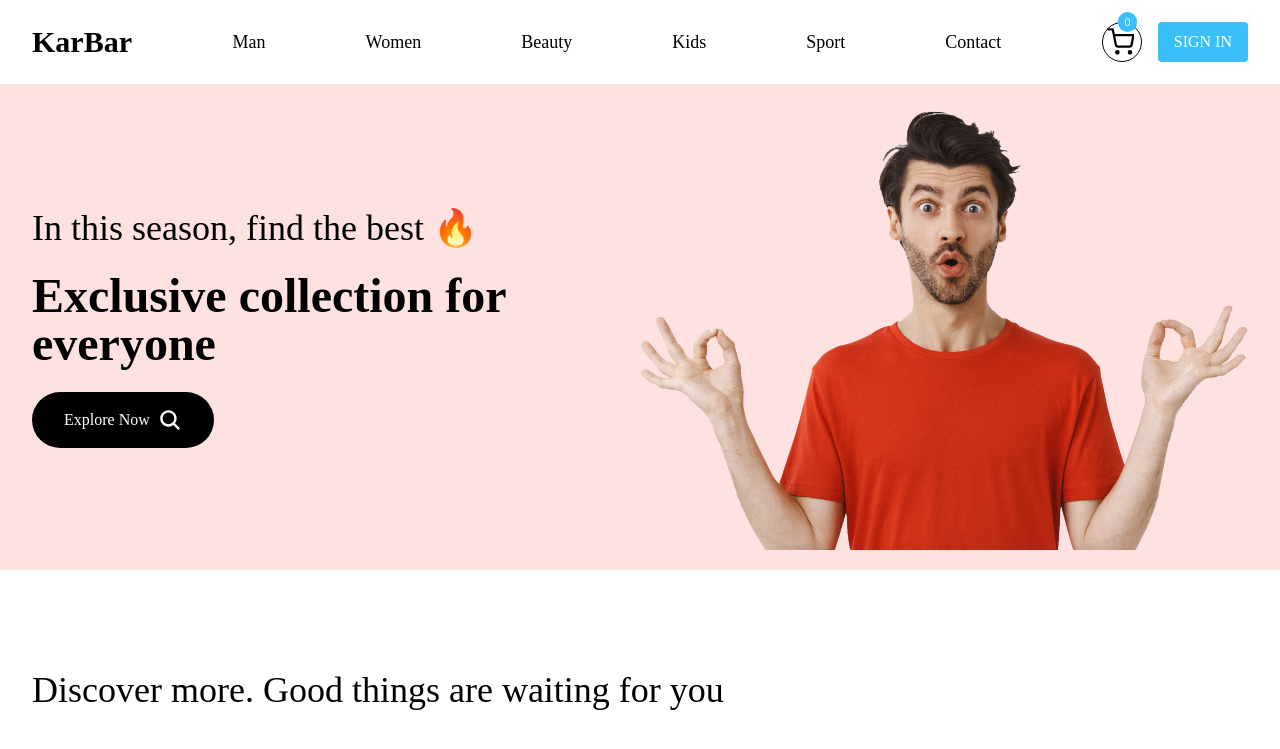
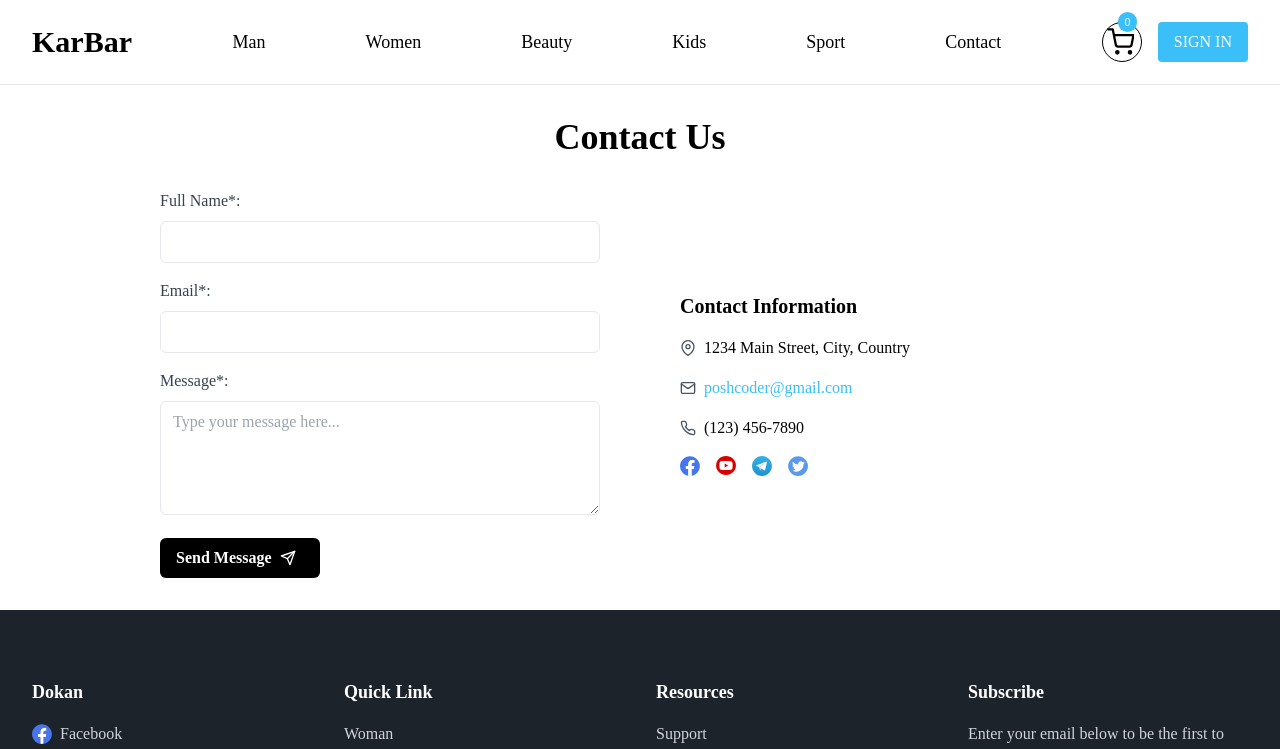
Before and after one commit to mdsajalali/karbar-frontend, a React (Vite) app: page /contact in a window 1280 px wide. Shown: the top 749 px of the page. Built offline with nearby package versions, Linux system fonts and the light colour scheme.

Commit message:
contact section added

```diff
--- a/src/App.jsx
+++ b/src/App.jsx
@@ -1,22 +1,12 @@
-import Banner from "./pages/Banner";
-import Delivery from "./pages/Delivery";
-import DepartmentShop from "./pages/DepartmentShop";
-import Discover from "./pages/Discover";
+import { Outlet } from "react-router-dom";
 import Footer from "./pages/Footer";
-import Navbar from "./pages/Navbar"
-import Offer from "./pages/Offer";
-import Testimonial from "./pages/Testimonial";
+import Navbar from "./pages/Navbar";
 
 const App = () => {
   return (
     <>
       <Navbar />
-      <Banner />
-      <Discover />
-      <Delivery />
-      <Offer />
-      <DepartmentShop />
-      <Testimonial />
+      <Outlet />
       <Footer />
     </>
   );
--- a/src/main.jsx
+++ b/src/main.jsx
@@ -1,13 +1,11 @@
 import React from 'react'
 import ReactDOM from 'react-dom/client'
-import App from './App.jsx'
 import './index.css'
-import { BrowserRouter } from 'react-router-dom'
+import { RouterProvider } from 'react-router-dom';
+import router from './routes/RootRoute.jsx';
 
 ReactDOM.createRoot(document.getElementById("root")).render(
   <React.StrictMode>
-    <BrowserRouter>
-      <App />
-    </BrowserRouter>
+    <RouterProvider router={router} />
   </React.StrictMode>
 );
--- /dev/null
+++ b/src/pages/Contact.jsx
@@ -0,0 +1,98 @@
+import { FiMail, FiMapPin, FiPhone, FiSend } from "react-icons/fi";
+import facebook from "../images/social-icons/facebook.svg";
+import telegram from "../images/social-icons/telegram.svg";
+import twitter from "../images/social-icons/twitter.svg";
+import youtube from "../images/social-icons/youtube.svg";
+
+const Contact = () => {
+  return (
+    <div className="max-w-5xl mx-auto py-8 px-4 sm:px-6 lg:px-8">
+      <h1 className="text-3xl md:text-4xl font-bold mb-8 text-center">
+        Contact Us
+      </h1>
+      <div className="grid grid-cols-1 md:grid-cols-2 md:gap-20 gap-8 items-center">
+        <div>
+          <div className="max-w-md mx-auto">
+            <div className="mb-4">
+              <label
+                htmlFor="fullname"
+                className="block text-gray-700 font-medium mb-2"
+              >
+                Full Name*:
+              </label>
+              <input
+                type="text"
+                id="fullname"
+                name="fullname"
+                className="w-full px-3 py-2 border rounded-md text-gray-700 focus:outline-none focus:border-[#3abff8]"
+              />
+            </div>
+            <div className="mb-4">
+              <label
+                htmlFor="email"
+                className="block text-gray-700 font-medium mb-2"
+              >
+                Email*:
+              </label>
+              <input
+                type="email"
+                id="email"
+                name="email"
+                className="w-full px-3 py-2 border rounded-md text-gray-700 focus:outline-none focus:border-[#3abff8]"
+              />
+            </div>
+            <div className="mb-4">
+              <label
+                htmlFor="message"
+                className="block text-gray-700 font-medium mb-2"
+              >
+                Message*:
+              </label>
+              <textarea
+                className="w-full px-3 py-2 border rounded-md text-gray-700 focus:outline-none focus:border-[#3abff8]"
+                placeholder="Type your message here..."
+                rows={4}
+              />
+            </div>
+            <div className="text-center ">
+              <button
+                type="submit"
+                className="py-2 flex items-center gap-2 px-4 bg-black text-white font-semibold rounded-md focus:outline-none focus:ring-2 focus:ring-indigo-500 focus:ring-opacity-50"
+              >
+                Send Message <FiSend className="mr-2" />
+              </button>
+            </div>
+          </div>
+        </div>
+        <div>
+          <h2 className="text-xl font-semibold mb-4">Contact Information</h2>
+          <div className="flex items-center mb-4">
+            <FiMapPin className="text-gray-600 mr-2" />
+            <p>1234 Main Street, City, Country</p>
+          </div>
+          <div className="flex items-center mb-4">
+            <FiMail className="text-gray-600 mr-2" />
+            <a
+              href="mailto:info@example.com"
+              className="text-[#3abff8] hover:underline"
+            >
+              poshcoder@gmail.com
+            </a>
+          </div>
+          <div className="flex items-center mb-4">
+            <FiPhone className="text-gray-600 mr-2" />
+            <p>(123) 456-7890</p>
+          </div>
+          <div className="flex items-center space-x-4">
+            <img className="w-5 cursor-pointer" src={facebook} alt="Facebook" />
+            <img className="w-5 cursor-pointer" src={youtube} alt="Youtube" />
+            <img className="w-5 cursor-pointer" src={telegram} alt="Telegram" />
+            <img className="w-5 cursor-pointer" src={twitter} alt="Twitter" />
+          </div>
+        </div>
+      </div>
+    </div>
+  );
+};
+
+export default Contact;
--- /dev/null
+++ b/src/pages/Home.jsx
@@ -0,0 +1,21 @@
+import Banner from "./Banner";
+import Delivery from "./Delivery";
+import DepartmentShop from "./DepartmentShop";
+import Discover from "./Discover";
+import Offer from "./Offer";
+import Testimonial from "./Testimonial";
+
+const Home = () => {
+  return (
+    <>
+      <Banner />
+      <Discover />
+      <Delivery />
+      <Offer />
+      <DepartmentShop />
+      <Testimonial />
+    </>
+  );
+}
+
+export default Home
--- a/src/pages/Navbar.jsx
+++ b/src/pages/Navbar.jsx
@@ -47,7 +47,7 @@ const Navbar = () => {
           </Link>
           <Link
             className="text-lg font-medium  hover:bg-gray-100 lg:px-10 px-3 py-2 rounded-full transition-all"
-            href="#"
+            to="/contact"
           >
             Contact
           </Link>
--- /dev/null
+++ b/src/routes/RootRoute.jsx
@@ -0,0 +1,23 @@
+import { createBrowserRouter } from "react-router-dom";
+import Contact from "../pages/Contact";
+import Home from "../pages/Home";
+import App from "./../App";
+
+const router = createBrowserRouter([
+  {
+    path: "/",
+    element: <App />,
+    children: [
+      {
+        path: "/",
+        element: <Home />,
+      },
+      {
+        path: "/contact",
+        element: <Contact />,
+      },
+    ],
+  },
+]);
+
+export default router;
```
